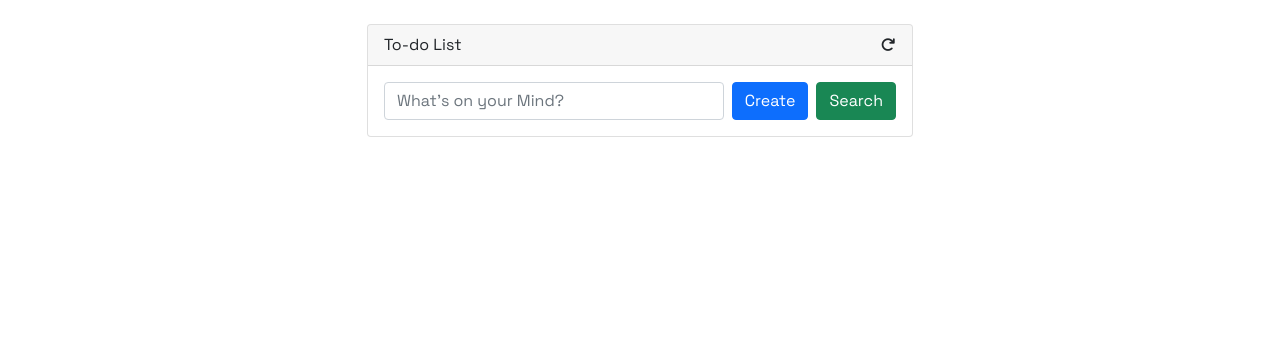
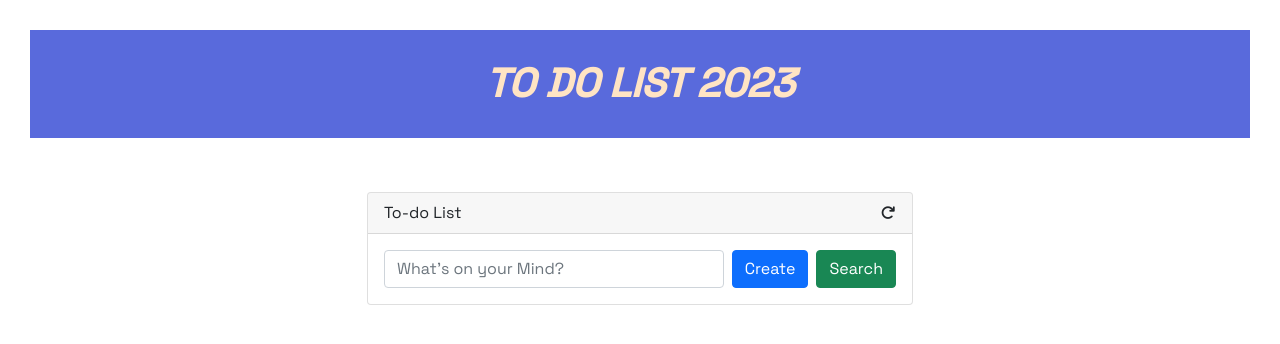
Before and after one commit to SyedAnas2/todo-assigmet-2, a plain HTML site: page index.html in a window 1280 px wide. Drawn offline with nearby package versions, Linux system fonts and the light colour scheme.

Commit message:
todo assigment

```diff
--- a/index.html
+++ b/index.html
@@ -5,7 +5,7 @@
     <meta charset="UTF-8">
     <meta http-equiv="X-UA-Compatible" content="IE=edge">
     <meta name="viewport" content="width=device-width, initial-scale=1.0">
-    <title>OOP | Todo List</title>
+    <title>Todo List 2023</title>
     <link href="https://cdn.jsdelivr.net/npm/bootstrap@5.0.2/dist/css/bootstrap.min.css" rel="stylesheet"
         integrity="sha384-EVSTQN3/azprG1Anm3QDgpJLIm9Nao0Yz1ztcQTwFspd3yD65VohhpuuCOmLASjC" crossorigin="anonymous">
     <link rel="stylesheet" href="https://cdnjs.cloudflare.com/ajax/libs/font-awesome/6.1.1/css/all.min.css"
@@ -15,6 +15,7 @@
 </head>
 
 <body>
+    <h1><i>TO DO LIST 2023</i></h1>
     <div class="container">
         <div class="row justify-content-center">
             <div class="col-md-6 mt-4 content">
@@ -48,6 +49,7 @@
         </div>
     </div>
 
+
     <script src="./script.js"></script>
 </body>
 
--- a/style.css
+++ b/style.css
@@ -10,6 +10,16 @@
 
 body {
     position: relative;
+
+}
+h1{
+    background: #596adc;
+    padding: 30px;
+    margin: 30px;
+    color: bisque;
+    text-align: center;
+    font-weight: 800;
+
 }
 
 #tasks {
```
Also changed, not shown: developer image.jpg (added), tecnical image.jpg (added).
